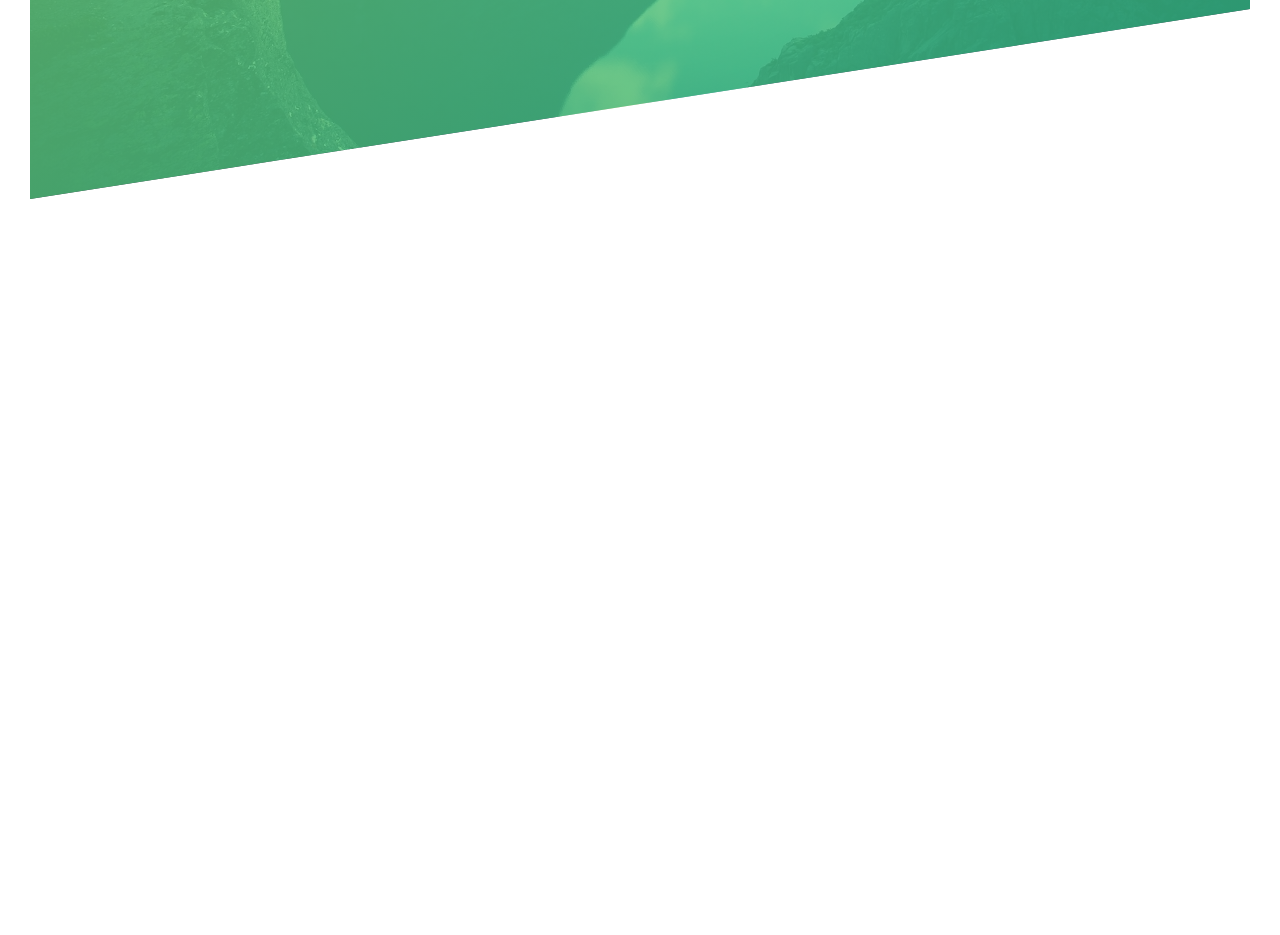
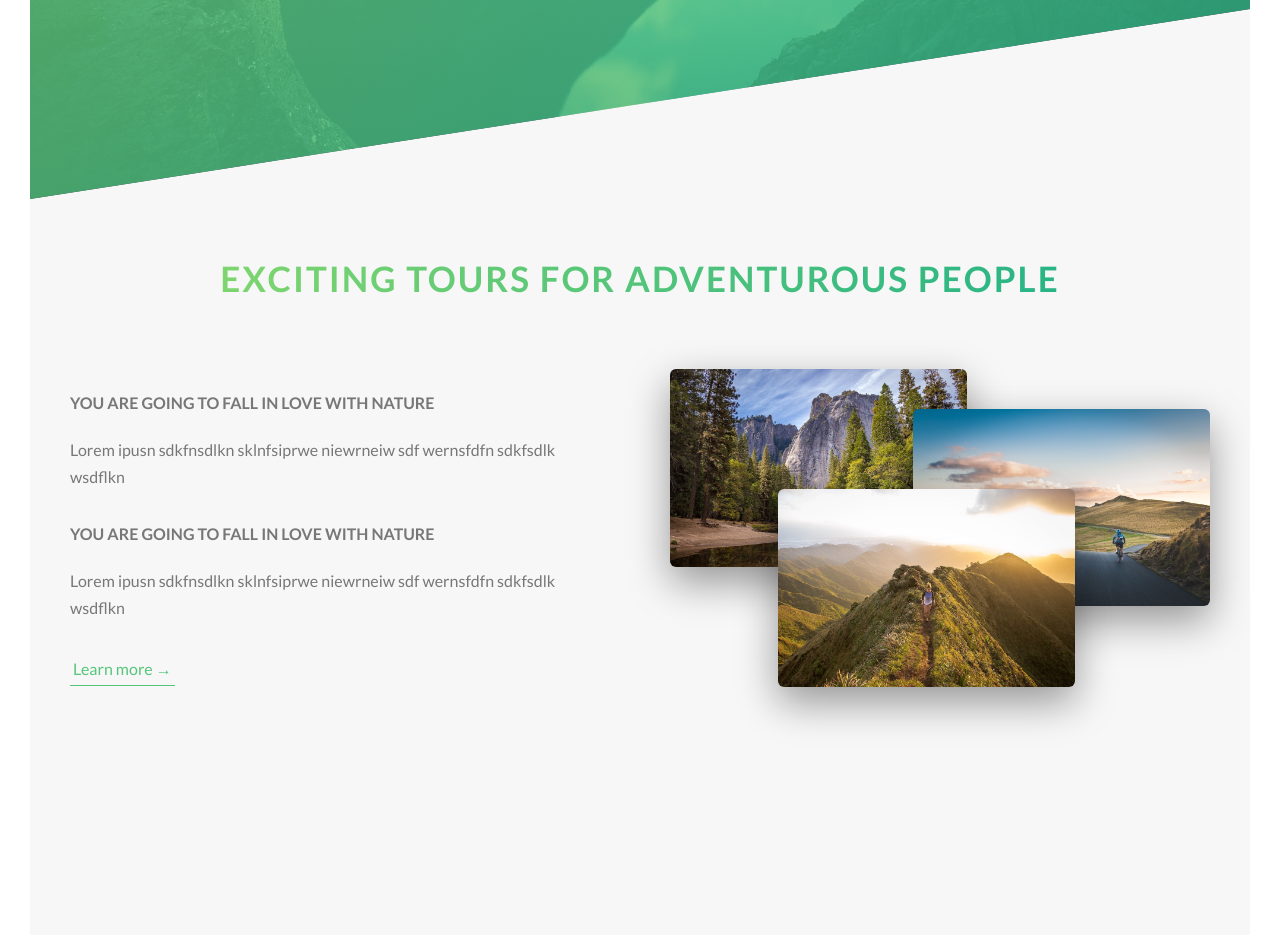
Before and after one commit to kkarandikar0807/css-tutorial, a PHP site: page / in a window 1280 px wide. Shown: the part 591-1526 px from the top of the page. Before the commit the page ends 790 px from the top, so only its background shows below. Run offline with PHP 8.4, Linux system fonts and the light colour scheme; style sheets or scripts are compiled from the project's sources; some libraries are stand-ins or nearby versions.

Commit message:
continuing with the course, the About section

```diff
--- a/index.html
+++ b/index.html
@@ -29,5 +29,42 @@
                     </a>
             </div>
         </header>
+      <main>
+          <section class="section-about">
+              <div class="u-center-text u-margin-bottom-big">
+                  <h2 class="heading-secondary">
+                      Exciting tours for adventurous people
+                  </h2>
+              </div>
+
+              <div class="row">
+                  <div class="col-1-of-2">
+                      <h3 class="heading-tertiary u-margin-bottom-small">
+                          You are going to fall in love with nature
+                      </h3>
+                      <p class="paragraph">
+                          Lorem ipusn sdkfnsdlkn sklnfsiprwe niewrneiw sdf wernsfdfn sdkfsdlk wsdflkn
+                      </p>
+                      <h3 class="heading-tertiary u-margin-bottom-small">
+                          You are going to fall in love with nature
+                      </h3>
+                      <p class="paragraph">
+                          Lorem ipusn sdkfnsdlkn sklnfsiprwe niewrneiw sdf wernsfdfn sdkfsdlk wsdflkn
+                      </p>
+
+                      <a href="#" class="btn-text">
+                          Learn more &rightarrow;
+                      </a>
+                  </div>
+                  <div class="col-1-of-2">
+                      <div class="composition">
+                          <img src="img/nat-1-large.jpg" alt="Photo 1" class="composition__photo composition__photo--p1">
+                          <img src="img/nat-2-large.jpg" alt="Photo 2" class="composition__photo composition__photo--p2">
+                          <img src="img/nat-3-large.jpg" alt="Photo 3" class="composition__photo composition__photo--p3">
+                      </div>
+                  </div>
+              </div>
+          </section>
+      </main>
     </body>
 </html>
--- a/package.json
+++ b/package.json
@@ -18,6 +18,7 @@
   },
   "homepage": "https://github.com/kkarandikar0807/css-tutorial#readme",
   "dependencies": {
-    "node-sass": "^4.7.2"
+    "node-sass": "^4.7.2",
+    "scss-compile": "^0.1.7"
   }
 }
--- a/sass/abstracts/_mixins.scss
+++ b/sass/abstracts/_mixins.scss
@@ -0,0 +1,7 @@
+@mixin clearfix {
+    &:after {
+      content: "";
+      display: table;
+      clear: both;
+    }
+}
--- a/sass/abstracts/_variables.scss
+++ b/sass/abstracts/_variables.scss
@@ -5,3 +5,10 @@ $color-primary-dark: #28b485;
 $color-gray-dark: #777;
 $color-white: #fff;
 $color-black: #000;
+$color-gray-light-1: #f7f7f7;
+$default-font-size: 1.6rem;
+
+//GRID
+$grid-width: 114rem;
+$gutter-vertical: 8rem;
+$gutter-horizontal: 6rem;
--- a/sass/base/_typography.scss
+++ b/sass/base/_typography.scss
@@ -31,3 +31,36 @@ body {
     animation-duration: 2s;
   }
 }
+
+.heading-secondary {
+  font-size: 3.5rem;
+  text-transform: uppercase;
+  font-weight: 700;
+  display: inline-block;
+  background-image: linear-gradient(to right, $color-primary-light, $color-primary-dark);
+  -webkit-background-clip: text;
+  color: transparent;
+  transition: 0.2s;
+  letter-spacing: 2px;
+
+  &:hover {
+    transform: skewY(2deg) skewX(15deg);
+    text-shadow: 0.5rem 1rem 2rem rgba($color-black, 0.2);
+  }
+}
+
+.heading-tertiary {
+  font-weight: 700;
+  font-size: 1.6rem;
+  text-transform: uppercase;
+}
+
+.paragraph {
+  font-weight: 400;
+  font-size: 1.6rem;
+
+  &:not(:last-child) {
+    margin-bottom: 3rem;
+  }
+
+}
--- a/sass/base/_utilities.scss
+++ b/sass/base/_utilities.scss
@@ -0,0 +1,11 @@
+.u-center-text {
+  text-align: center;
+}
+
+.u-margin-bottom-big {
+  margin-bottom: 8rem;
+}
+
+.u-margin-bottom-small {
+  margin-bottom: 2rem;
+}
--- a/sass/components/_button.scss
+++ b/sass/components/_button.scss
@@ -7,6 +7,7 @@
     display: inline-block;
     border-radius: 100px;
     transition: all .2s;
+    font-size: $default-font-size;
   }
 
   &:hover {
@@ -54,3 +55,32 @@
     animation-fill-mode: backwards;
   }
 }
+
+.btn-text {
+  &:link, &:visited {
+    color: $color-primary;
+    display: inline-block;
+    text-decoration: none;
+    border-bottom: 1px solid $color-primary;
+    padding: 3px;
+    font-size: $default-font-size;
+    transition: all 0.2s;
+  }
+
+  &:visited {
+
+  }
+
+  &:hover {
+    background-color: $color-primary;
+    color: $color-white;
+    box-shadow: 0 1rem 2rem rgba($color-black, 0.2);
+    transform: translateY(-2px);
+
+  }
+
+  &:active {
+    box-shadow: 0 .5rem 1rem rgba($color-black, 0.2);
+    transform: translate(0);
+  }
+}
--- /dev/null
+++ b/sass/components/_composition.scss
@@ -0,0 +1,37 @@
+.composition {
+
+  position: relative;
+  &__photo {
+    width: 55%;
+    box-shadow: 0 1.5rem 4rem rgba($color-black, 0.4);
+    border-radius: 6px;
+    position: absolute;
+    transition: all .2s;
+    outline-offset: 2rem;
+
+    &--p1 {
+      left: 0;
+      top: -2rem;
+    }
+
+    &--p2 {
+      right: 0;
+      top: 2rem;
+    }
+
+    &--p3 {
+      left: 20%;
+      top: 10rem;
+    }
+
+    &:hover {
+      transform: scale(1.05) translateY(-1rem);
+      box-shadow: 0 2.5rem 4rem rgba($color-black, 0.4);
+      z-index: 1;
+      outline: 1.5rem solid $color-primary;
+    }
+  }
+  &:hover &__photo:not(:hover) {
+    transform: scale(.8)
+  }
+}
--- /dev/null
+++ b/sass/layout/_grid.scss
@@ -0,0 +1,25 @@
+.row {
+  max-width: $grid-width;
+  margin: 0 auto;
+
+  &:not(:last-child) {
+    margin-bottom: $gutter-vertical;
+  }
+
+  @include clearfix;
+
+  [class^="col-"] {
+    float: left;
+    &:not(:last-child) {
+      margin-right: $gutter-horizontal;
+    }
+  }
+  .col-1-of-2 {
+    width: calc((100% - #{$gutter-horizontal}) / 2);
+
+  }
+
+  .col-1-of-3 {
+    width: calc((100% - (2 * #{$gutter-horizontal})) / 3);
+  }
+}
--- a/sass/main.scss
+++ b/sass/main.scss
@@ -10,8 +10,10 @@
 @import "pages/home";
 
 @import "components/button";
+@import "components/composition";
 
 @import "layout/header";
+@import "layout/grid";
 
 /*
 COLORS:
--- a/sass/pages/_home.scss
+++ b/sass/pages/_home.scss
@@ -0,0 +1,5 @@
+.section-about {
+  background-color: $color-gray-light-1;
+  padding: 25rem 0;
+  margin-top: -25vh;
+}
```
